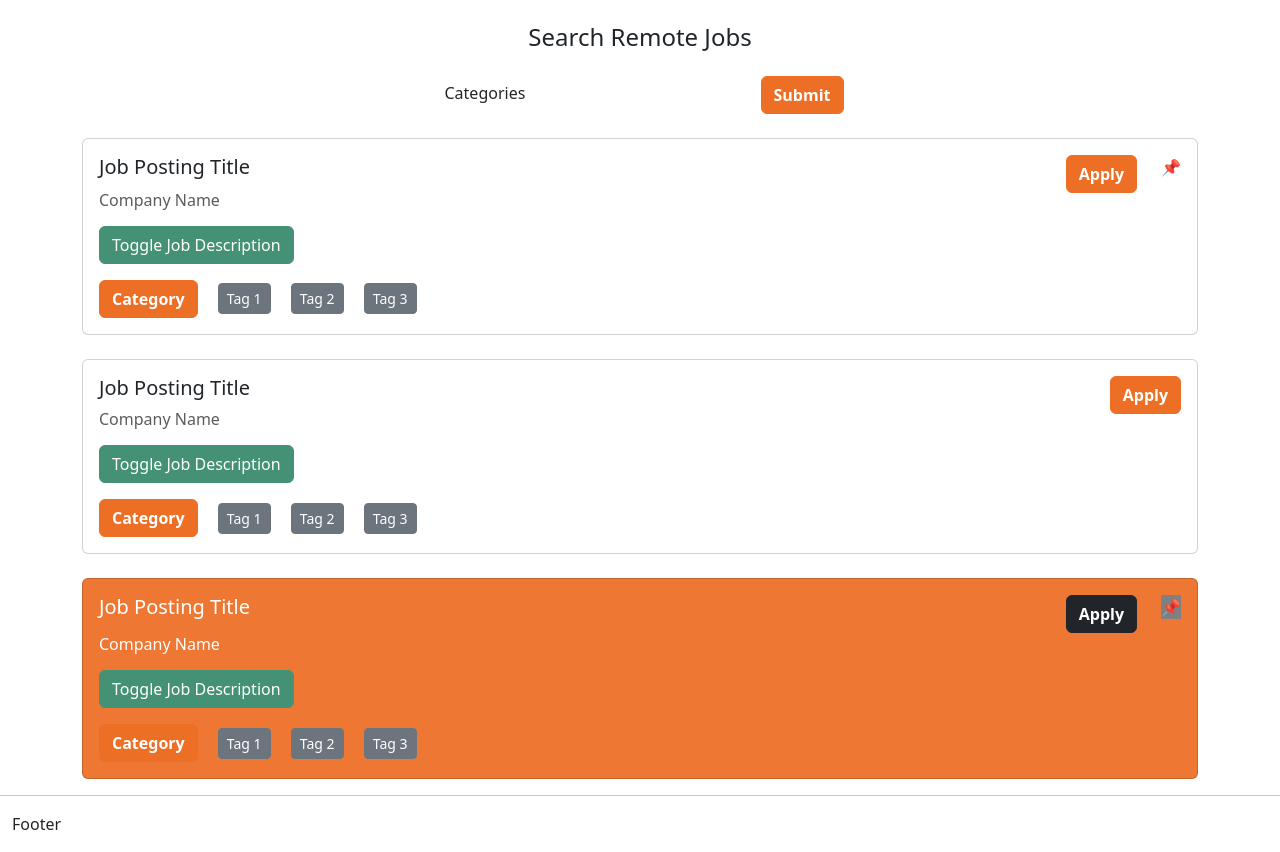
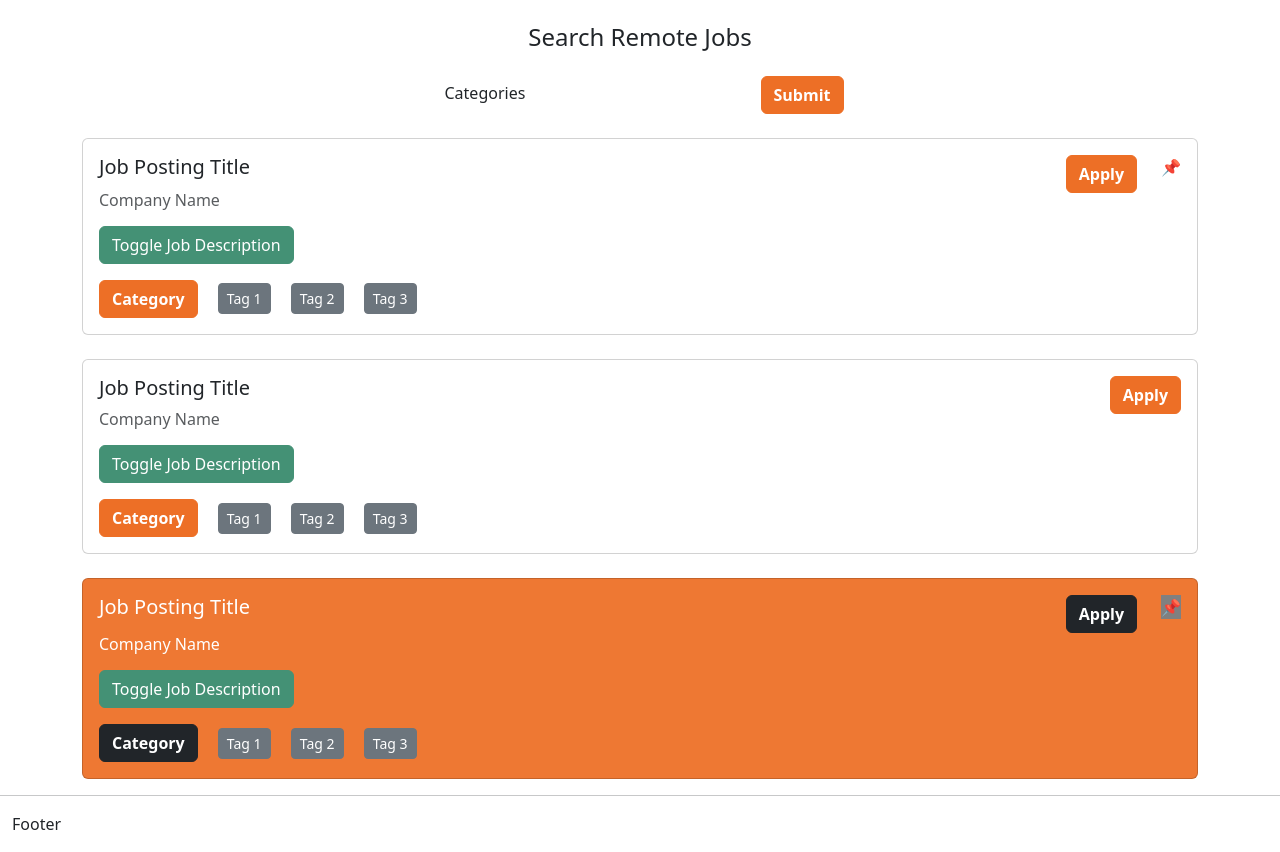
Before and after one commit to NewGradNomad/newgradnomad.com-HTML-PHP, a PHP site: page / in a window 1280 px wide. Shown: the part 259-1111 px from the top of the page. Run offline with PHP 8.4, Linux system fonts and the light colour scheme; some libraries are stand-ins or nearby versions.

Commit message:
Index: fix hidden category button

```diff
--- a/index.php
+++ b/index.php
@@ -177,7 +177,7 @@
             </div>
           </div>
           <div class="tag-wrap mt-3">
-            <a class="card-link"><button type="button" class="button btn btn-primary"><strong>Category</strong></button></a>
+            <a class="card-link"><button type="button" class="btn btn-dark"><strong>Category</strong></button></a>
             <a class="card-link"><button type="button" class="button-tag btn btn-secondary btn-sm">Tag 1</button></a>
             <a class="card-link"><button type="button" class="button-tag btn btn-secondary btn-sm">Tag 2</button></a>
             <a class="card-link"><button type="button" class="button-tag btn btn-secondary btn-sm">Tag 3</button></a>
```
